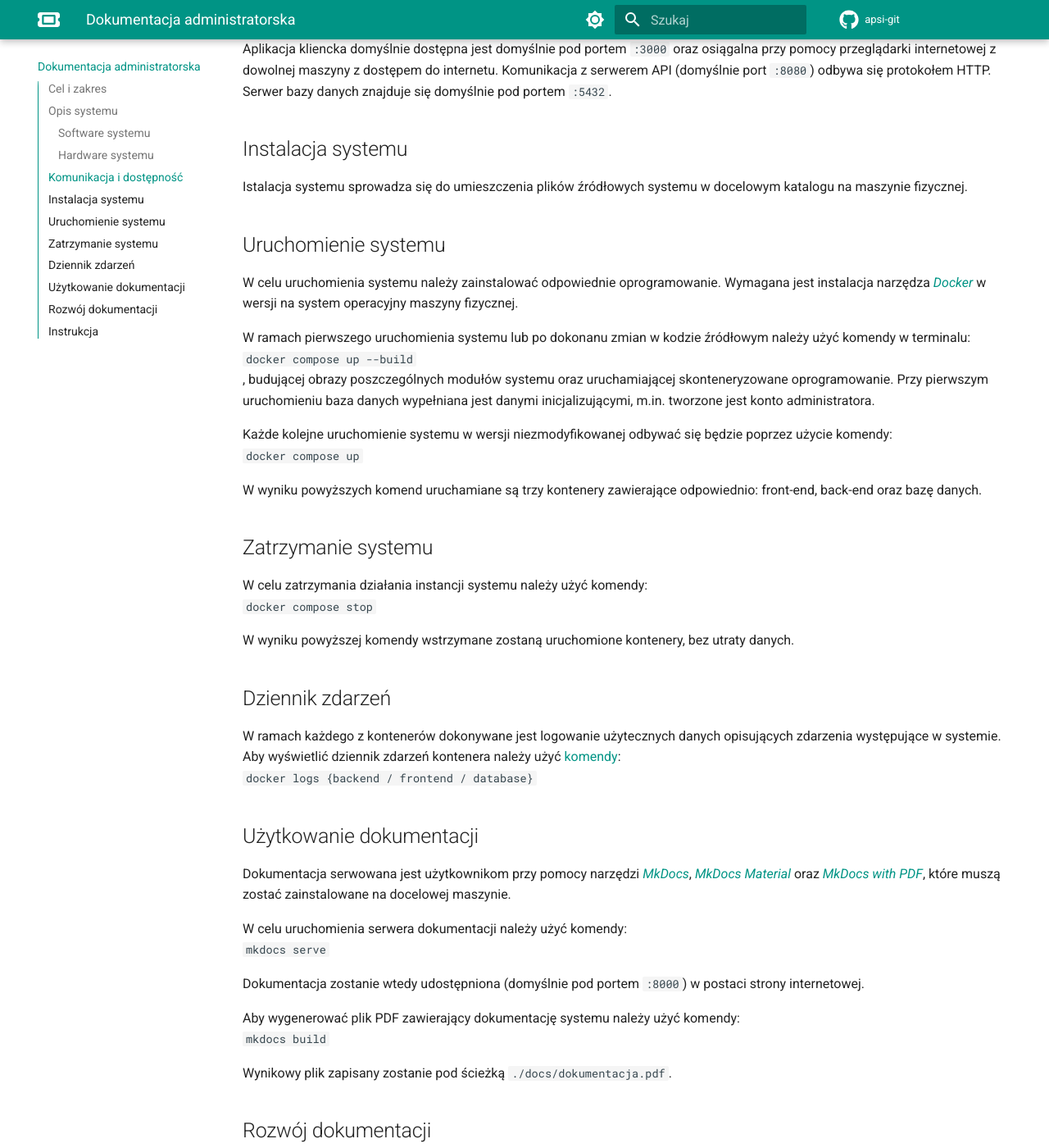
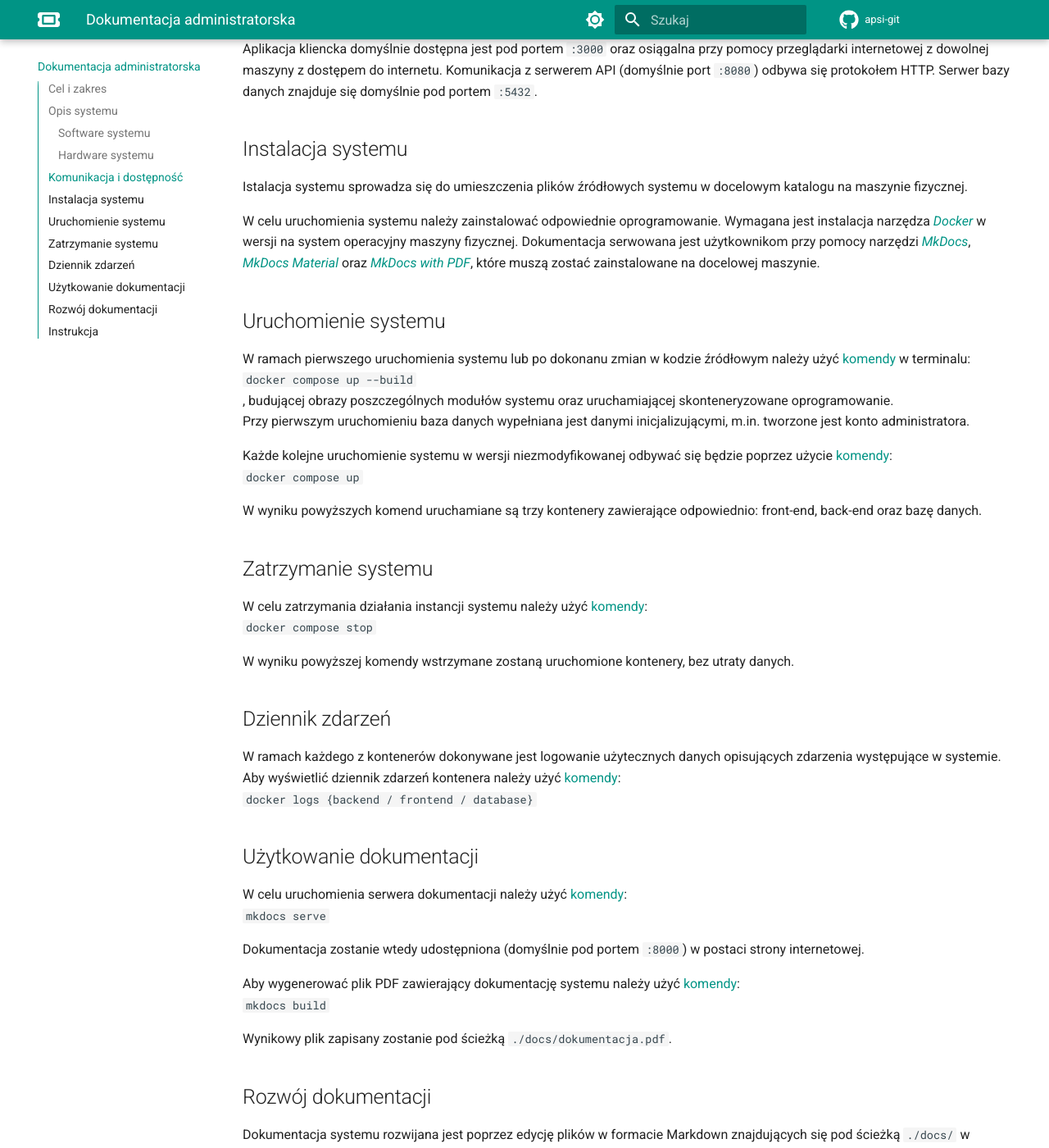
Before and after one commit to APSI3/APSI, an MkDocs documentation site: the page built from docs/admin_docs/adm_docs.md, in a window 1280 px wide and 1400 px high, scrolled down 929 px. Shown: the whole window at 82% size. Built offline with MkDocs 1.6.1 and Material for MkDocs 9.7.7, drawn with Linux system fonts in a browser that asks for light colours; comment, search, counter and statistics services are not loaded; some of the changed lines change nothing that is shown.

Commit message:
APSI-60 Refactoring and typos

```diff
--- a/docs/admin_docs/adm_docs.md
+++ b/docs/admin_docs/adm_docs.md
@@ -16,25 +16,26 @@ Poniższy rozdział ma na celu przedstawienie informacji wymaganych do efektywne
 System docelowo instalowany oraz uruchamiany jest w ramach jednej fizycznej maszyny, na której konteneryzowane są poszczególne moduły systemu.
 
 ## Komunikacja i dostępność
-Aplikacja kliencka domyślnie dostępna jest domyślnie pod portem `:3000` oraz osiągalna przy pomocy przeglądarki internetowej z dowolnej maszyny z dostępem do internetu. Komunikacja z serwerem API (domyślnie port `:8080`) odbywa się protokołem HTTP. Serwer bazy danych znajduje się domyślnie pod portem `:5432`.
+Aplikacja kliencka domyślnie dostępna jest pod portem `:3000` oraz osiągalna przy pomocy przeglądarki internetowej z dowolnej maszyny z dostępem do internetu. Komunikacja z serwerem API (domyślnie port `:8080`) odbywa się protokołem HTTP. Serwer bazy danych znajduje się domyślnie pod portem `:5432`.
 
 ## Instalacja systemu
 Istalacja systemu sprowadza się do umieszczenia plików źródłowych systemu w docelowym katalogu na maszynie fizycznej.
 
+W celu uruchomienia systemu należy zainstalować odpowiednie oprogramowanie. Wymagana jest instalacja narzędza [*Docker*](https://www.docker.com/) w wersji na system operacyjny maszyny fizycznej. Dokumentacja serwowana jest użytkownikom przy pomocy narzędzi [*MkDocs*](https://pypi.org/project/mkdocs/), [*MkDocs Material*](https://pypi.org/project/mkdocs-material/) oraz [*MkDocs with PDF*](https://pypi.org/project/mkdocs-with-pdf/), które muszą zostać zainstalowane na docelowej maszynie.
+
 ## Uruchomienie systemu
-W celu uruchomienia systemu należy zainstalować odpowiednie oprogramowanie. Wymagana jest instalacja narzędza [*Docker*](https://www.docker.com/) w wersji na system operacyjny maszyny fizycznej.
+W ramach pierwszego uruchomienia systemu lub po dokonanu zmian w kodzie źródłowym należy użyć [komendy](https://docs.docker.com/reference/cli/docker/compose/up/) w terminalu:
+` docker compose up --build `
+, budującej obrazy poszczególnych modułów systemu oraz uruchamiającej skonteneryzowane oprogramowanie.
+Przy pierwszym uruchomieniu baza danych wypełniana jest danymi inicjalizującymi, m.in. tworzone jest konto administratora.
 
-W ramach pierwszego uruchomienia systemu lub po dokonanu zmian w kodzie źródłowym należy użyć komendy w terminalu:
-` docker compose up --build `
-, budującej obrazy poszczególnych modułów systemu oraz uruchamiającej skonteneryzowane oprogramowanie. Przy pierwszym uruchomieniu baza danych wypełniana jest danymi inicjalizującymi, m.in. tworzone jest konto administratora.
-
-Każde kolejne uruchomienie systemu w wersji niezmodyfikowanej odbywać się będzie poprzez użycie komendy:
+Każde kolejne uruchomienie systemu w wersji niezmodyfikowanej odbywać się będzie poprzez użycie [komendy](https://docs.docker.com/reference/cli/docker/compose/up/):
 ` docker compose up `
 
 W wyniku powyższych komend uruchamiane są trzy kontenery zawierające odpowiednio: front-end, back-end oraz bazę danych.
 
 ## Zatrzymanie systemu
-W celu zatrzymania działania instancji systemu należy użyć komendy:
+W celu zatrzymania działania instancji systemu należy użyć [komendy](https://docs.docker.com/reference/cli/docker/compose/stop/):
 ` docker compose stop`
 
 W wyniku powyższej komendy wstrzymane zostaną uruchomione kontenery, bez utraty danych.
@@ -44,14 +45,12 @@ W ramach każdego z kontenerów dokonywane jest logowanie użytecznych danych op
 ` docker logs {backend / frontend / database} `
 
 ## Użytkowanie dokumentacji
-Dokumentacja serwowana jest użytkownikom przy pomocy narzędzi [*MkDocs*](https://pypi.org/project/mkdocs/), [*MkDocs Material*](https://pypi.org/project/mkdocs-material/) oraz [*MkDocs with PDF*](https://pypi.org/project/mkdocs-with-pdf/), które muszą zostać zainstalowane na docelowej maszynie.
-
-W celu uruchomienia serwera dokumentacji należy użyć komendy:
+W celu uruchomienia serwera dokumentacji należy użyć [komendy](https://www.mkdocs.org/user-guide/cli/#mkdocs-serve):
 ` mkdocs serve `
 
 Dokumentacja zostanie wtedy udostępniona (domyślnie pod portem `:8000`) w postaci strony internetowej.
 
-Aby wygenerować plik PDF zawierający dokumentację systemu należy użyć komendy:
+Aby wygenerować plik PDF zawierający dokumentację systemu należy użyć [komendy](https://www.mkdocs.org/user-guide/cli/#mkdocs-build):
 ` mkdocs build `
 
 Wynikowy plik zapisany zostanie pod ścieżką `./docs/dokumentacja.pdf`.
```
Also changed, not shown: 1 other file.
